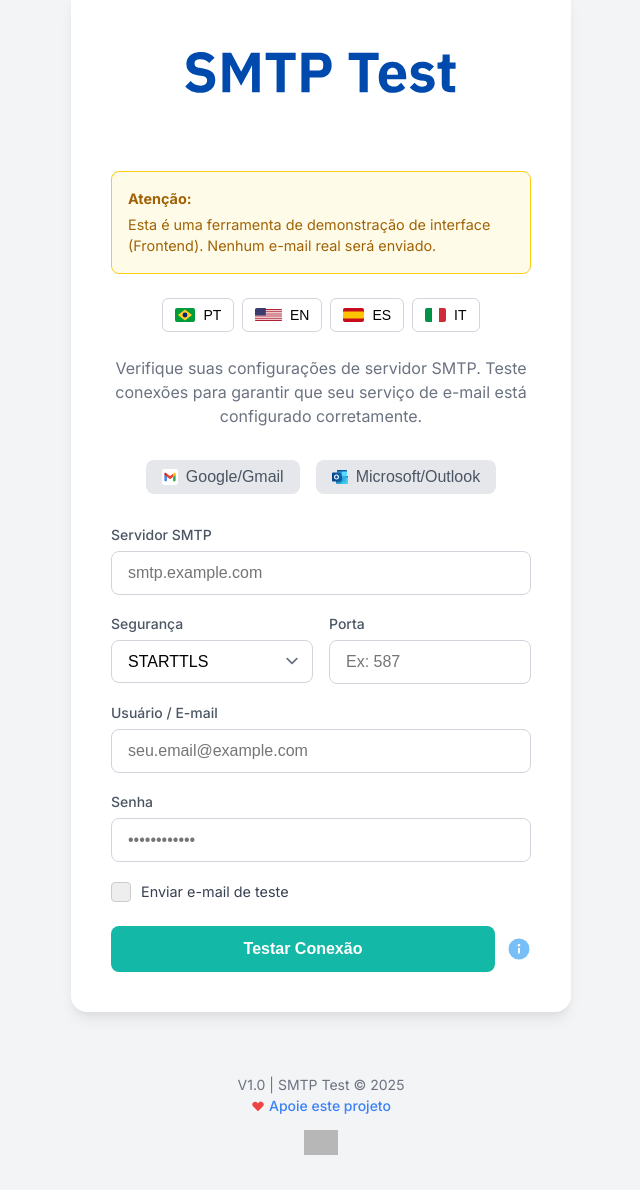
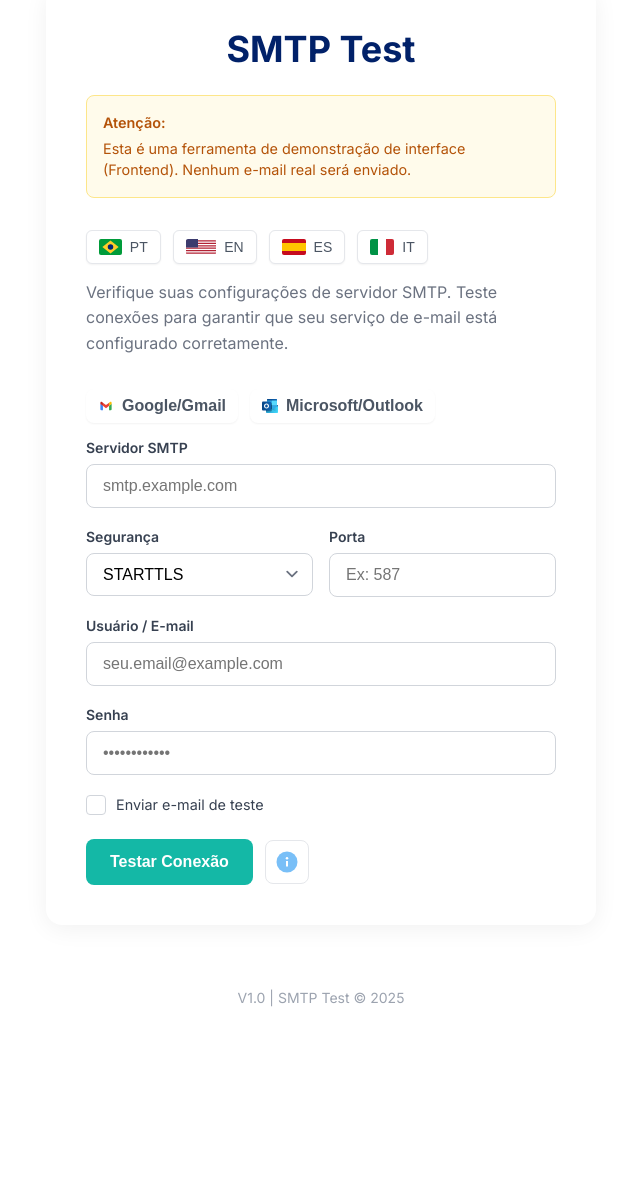
Before and after one commit to rouglasgravino/smtp_tools, a website: page index.html in a window 1280 px wide. Shown: the part 45-1235 px from the top of the page, without its empty margins (319-959 px from the left). After the commit the page ends 1083 px from the top, so only its background shows below. Drawn offline with Linux system fonts and the light colour scheme; grey boxes are pictures that could not be loaded.

Commit message:
update
up

```diff
--- a/index.html
+++ b/index.html
@@ -17,7 +17,7 @@
 
     <link rel="preconnect" href="https://fonts.googleapis.com">
     <link rel="preconnect" href="https://fonts.gstatic.com" crossorigin>
-    <link href="https://fonts.googleapis.com/css2?family=Inter:wght@400;500;700&display=swap" rel="stylesheet">
+    <link href="https://fonts.googleapis.com/css2?family=Inter:wght@400;500;600;700&display=swap" rel="stylesheet">
     <link rel="stylesheet" href="style.css">
 
     <script src="script.js" defer></script>
@@ -26,9 +26,7 @@
 
     <main class="main-content">
         <div class="card">
-            <a href="/" class="logo-link">
-                <img src="logo.svg" alt="SMTP Test Logo" class="logo-img">
-            </a>
+            <h1 class="main-title">SMTP Test</h1>
 
             <div id="disclaimer-box" class="disclaimer-box">
                 <strong data-translate-key="disclaimerTitle">Atenção:</strong>
@@ -116,16 +114,7 @@
     </main>
 
     <footer class="app-footer">
-        <p class="mb-1">V1.0 | SMTP Test © <span id="currentYear">2025</span></p>
-        <p class="mb-3">
-            <svg class="heart-icon" viewBox="0 0 20 20" xmlns="http://www.w3.org/2000/svg"><path fill-rule="evenodd" d="M3.172 5.172a4 4 0 015.656 0L10 6.343l1.172-1.171a4 4 0 115.656 5.656L10 17.657l-6.828-6.829a4 4 0 010-5.656z" clip-rule="evenodd"></path></svg>
-            <a href="http://link.mercadopago.com.br/rouglas" target="_blank" rel="noopener noreferrer">Apoie este projeto</a>
-        </p>
-        <div class="rouglas-logo-container">
-            <a href="https://rouglas.com" target="_blank" rel="noopener noreferrer" aria-label="Rouglas.com">
-                <img src="https://rouglas.com/rouglaslogo.svg" alt="Rouglas Logo" class="rouglas-logo-img">
-            </a>
-        </div>
+        <p>V1.0 | SMTP Test © <span id="currentYear">2025</span></p>
     </footer>
 
 </body>
--- a/style.css
+++ b/style.css
@@ -7,8 +7,8 @@
 
 body {
     font-family: 'Inter', sans-serif;
-    background-color: #f3f4f6;
-    color: #374151;
+    background-color: #ffffff;
+    color: #374151; /* Cinza escuro para texto */
     display: flex;
     flex-direction: column;
     min-height: 100vh;
@@ -26,32 +26,29 @@ body {
 .card {
     background-color: #ffffff;
     border-radius: 16px;
-    box-shadow: 0 10px 15px -3px rgba(0, 0, 0, 0.07), 0 4px 6px -2px rgba(0, 0, 0, 0.05);
+    box-shadow: 0 4px 25px rgba(0, 0, 0, 0.06);
     padding: 2.5rem;
     width: 100%;
-    max-width: 500px;
-    text-align: center;
+    max-width: 550px;
 }
 
-/* --- Logo --- */
-.logo-link {
-    display: block;
-    margin-bottom: 1rem;
-}
-.logo-img {
-    width: 300px;
-    height: auto;
-    margin: 0 auto 1.5rem;
+/* --- Título (Logo) --- */
+.main-title {
+    font-size: 2.25rem;
+    font-weight: 700;
+    color: #012169; /* Azul escuro */
+    text-align: center;
+    margin-bottom: 1.5rem;
 }
 
-/* --- AVISO DE SIMULAÇÃO --- */
+/* --- Aviso de Simulação --- */
 .disclaimer-box {
-    background-color: #fefce8; /* Amarelo bem claro */
-    border: 1px solid #facc15; /* Borda amarela */
-    color: #a16207; /* Texto amarelo escuro */
+    background-color: #fffbeb;
+    border: 1px solid #fde68a;
+    color: #b45309;
     padding: 1rem;
     border-radius: 8px;
-    margin-bottom: 1.5rem;
+    margin-bottom: 2rem;
     text-align: left;
     font-size: 0.9rem;
     line-height: 1.5;
@@ -59,18 +56,22 @@ body {
 .disclaimer-box strong {
     display: block;
     margin-bottom: 0.25rem;
+    font-weight: 600;
 }
 
-/* --- Seletor de Idioma --- */
-.language-switcher {
+/* --- Seletor de Idioma e Presets --- */
+.language-switcher, .presets {
     display: flex;
-    justify-content: center;
-    gap: 0.5rem;
-    margin-bottom: 1.5rem;
+    flex-wrap: wrap;
+    gap: 0.75rem;
+    justify-content: flex-start;
+    margin-bottom: 1rem;
 }
-.lang-btn {
-    background: none;
-    border: 1px solid #d1d5db;
+
+.lang-btn, .btn-preset {
+    background: #ffffff;
+    border: 1px solid #e5e7eb;
+    box-shadow: 0 1px 2px 0 rgba(0, 0, 0, 0.05);
     border-radius: 6px;
     padding: 0.5rem 0.75rem;
     font-size: 0.875rem;
@@ -80,19 +81,23 @@ body {
     display: flex;
     align-items: center;
     gap: 0.5rem;
+    color: #4b5563;
 }
-.lang-btn img {
-    height: 14px;
-    width: auto;
-    border-radius: 2px;
-}
-.lang-btn:hover {
+.lang-btn:hover, .btn-preset:hover {
+    border-color: #d1d5db;
     background-color: #f9fafb;
 }
 .lang-btn.active {
     border-color: #14b8a6;
     color: #14b8a6;
-    font-weight: 700;
+    font-weight: 600;
+}
+.lang-btn img, .btn-preset img {
+    height: 16px;
+    width: auto;
+}
+.lang-btn img {
+    border-radius: 2px;
 }
 
 /* --- Textos --- */
@@ -100,15 +105,8 @@ body {
     font-size: 1rem;
     color: #6b7280;
     margin-bottom: 2rem;
-    line-height: 1.5;
-}
-
-/* --- Botões de Predefinição --- */
-.presets {
-    display: flex;
-    gap: 1rem;
-    justify-content: center;
-    margin-bottom: 2rem;
+    line-height: 1.6;
+    text-align: left;
 }
 
 /* --- Estilos de Formulário --- */
@@ -117,9 +115,9 @@ body {
 .form-group label {
     display: block;
     font-size: 0.875rem;
-    font-weight: 500;
+    font-weight: 600;
     margin-bottom: 0.5rem;
-    color: #4b5563;
+    color: #374151;
 }
 .form-group input, .form-select {
     width: 100%;
@@ -146,11 +144,9 @@ body {
     box-shadow: 0 0 0 3px rgba(20, 184, 166, 0.2);
 }
 .form-row {
-    display: flex;
+    display: grid;
+    grid-template-columns: 1fr 1fr;
     gap: 1rem;
-}
-.form-row .form-group {
-    flex: 1 1 0%;
 }
 
 /* --- E-mail de Destino (Oculto) --- */
@@ -170,53 +166,51 @@ body {
 /* --- Opções e Checkbox --- */
 .options-group { margin-bottom: 1.5rem; display: flex; align-items: center; }
 .checkbox-container { display: flex; align-items: center; position: relative; cursor: pointer; font-size: 0.9rem; user-select: none; }
-.checkbox-container input { position: absolute; opacity: 0; cursor: pointer; height: 0; width: 0; }
-.checkmark { height: 20px; width: 20px; background-color: #eee; border: 1px solid #ccc; border-radius: 4px; margin-right: 10px; transition: background-color 0.2s; }
+.checkbox-container input { position: absolute; opacity: 0; cursor: pointer; }
+.checkmark { height: 20px; width: 20px; background-color: #fff; border: 1px solid #d1d5db; border-radius: 4px; margin-right: 10px; transition: all 0.2s; }
+.checkbox-container:hover .checkmark { border-color: #a5b4fc; }
 .checkbox-container input:checked ~ .checkmark { background-color: #14b8a6; border-color: #14b8a6; }
 .checkmark:after { content: ""; position: absolute; display: none; left: 7px; top: 4px; width: 5px; height: 10px; border: solid white; border-width: 0 3px 3px 0; transform: rotate(45deg); }
 .checkbox-container input:checked ~ .checkmark:after { display: block; }
 
 /* --- Botão Principal e Tooltip --- */
 .submit-wrapper { display: flex; align-items: center; gap: 0.75rem; }
-.btn { padding: 0.875rem 1rem; border-radius: 8px; font-size: 1rem; font-weight: 700; border: none; cursor: pointer; transition: background-color 0.2s, transform 0.1s; }
+.btn { border-radius: 8px; font-size: 1rem; font-weight: 600; border: none; cursor: pointer; transition: all 0.2s; }
 .btn:active { transform: scale(0.98); }
-.btn-primary { flex-grow: 1; background-color: #14b8a6; color: white; }
+.btn-primary { background-color: #14b8a6; color: white; padding: 0.875rem 1.5rem; }
 .btn-primary:hover { background-color: #0d9488; }
 .btn-primary:disabled { background-color: #a1a1aa; cursor: not-allowed; }
-.btn-preset { width: auto; background-color: #e5e7eb; color: #4b5563; font-weight: 500; padding: 0.5rem 1rem; display: flex; align-items: center; gap: 0.5rem; }
-.btn-preset img { height: 16px; width: auto; }
-.btn-preset:hover { background-color: #d1d5db; }
 
 /* --- Tooltip --- */
 .tooltip-container { position: relative; display: flex; }
-.info-icon { width: 24px; height: 24px; cursor: pointer; display: flex; align-items: center; justify-content: center; }
-.info-icon img { width: 100%; height: 100%; opacity: 0.6; transition: opacity 0.2s; }
+.info-icon { width: 44px; height: 44px; cursor: pointer; display: flex; align-items: center; justify-content: center; border: 1px solid #e5e7eb; border-radius: 8px; }
+.info-icon img { width: 24px; height: 24px; opacity: 0.6; transition: opacity 0.2s; }
+.info-icon:hover { border-color: #d1d5db; background-color: #f9fafb; }
 .info-icon:hover img { opacity: 1; }
-.tooltip-text { visibility: hidden; width: 220px; background-color: #374151; color: #fff; text-align: center; border-radius: 6px; padding: 8px; position: absolute; z-index: 1; bottom: 150%; left: 50%; margin-left: -110px; opacity: 0; transition: opacity 0.3s; font-size: 0.8rem; }
+.tooltip-text { visibility: hidden; width: 220px; background-color: #374151; color: #fff; text-align: center; border-radius: 6px; padding: 8px; position: absolute; z-index: 1; bottom: 125%; left: 50%; margin-left: -110px; opacity: 0; transition: opacity 0.3s; font-size: 0.8rem; }
 .tooltip-text::after { content: ""; position: absolute; top: 100%; left: 50%; margin-left: -5px; border-width: 5px; border-style: solid; border-color: #374151 transparent transparent transparent; }
 .tooltip-container:hover .tooltip-text { visibility: visible; opacity: 1; }
 
 /* --- Mensagem de Status --- */
-.status-message { display: none; margin-top: 1.5rem; padding: 1rem; border-radius: 8px; font-weight: 500; }
+.status-message { display: none; margin-top: 1.5rem; padding: 1rem; border-radius: 8px; font-weight: 500; text-align: left; }
 .status-testing { display: block; background-color: #dbeafe; color: #1e40af; }
 .status-success { display: block; background-color: #dcfce7; color: #166534; }
 .status-error { display: block; background-color: #fee2e2; color: #991b1b; }
 
 /* --- Rodapé --- */
-.app-footer { padding: 2rem 1rem; text-align: center; font-size: 0.875rem; color: #6b7280; }
-.app-footer a { color: #3b82f6; text-decoration: none; font-weight: 500; }
-.app-footer a:hover { text-decoration: underline; }
-.app-footer .mb-1 { margin-bottom: 0.25rem; }
-.app-footer .mb-3 { margin-bottom: 1rem; }
-.heart-icon { display: inline-block; width: 1em; height: 1em; vertical-align: -0.125em; fill: #ef4444; }
-.rouglas-logo-img { height: 25px; opacity: 0.7; transition: opacity 0.2s; }
-.rouglas-logo-img:hover { opacity: 1; }
+.app-footer {
+    padding: 2rem 1rem;
+    text-align: center;
+    font-size: 0.875rem;
+    color: #9ca3af; /* Cinza mais claro */
+}
 
 /* --- Responsividade --- */
 @media (max-width: 640px) {
     .main-content { padding: 1rem; }
     .card { padding: 1.5rem; }
-    .logo-img { width: 240px; }
-    .presets { flex-direction: column; }
-    .form-row { flex-direction: column; gap: 0; }
+    .main-title { font-size: 1.75rem; }
+    .presets { flex-direction: column; align-items: flex-start;}
+    .form-row { grid-template-columns: 1fr; gap: 0; }
+    .form-row .form-group:first-child { margin-bottom: 1.25rem; }
 }
```
